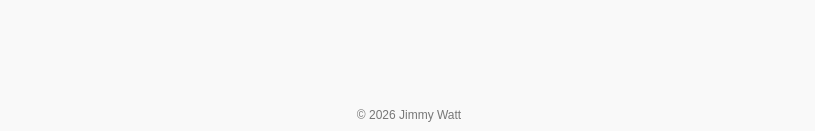
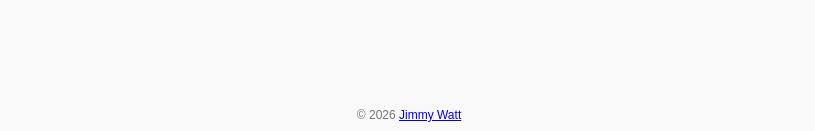
Before and after one commit to jimywat/jimywat.github.io, a Jekyll site: the page built from index.md, in a window 1280 px wide. Shown: the part 766-897 px from the top of the page, without its empty margins (231-1046 px from the left). Built offline with Jekyll 4.4.1, drawn with Linux system fonts in a browser that asks for light colours.

Commit message:
Update default.html

```diff
--- a/_layouts/default.html
+++ b/_layouts/default.html
@@ -43,7 +43,9 @@
   </main>
 
   <footer>
-    <p>&copy; {{ site.time | date: "%Y" }} {{ site.author }}</p>
+    <p>&copy; {{ site.time | date: "%Y" }}
+      <a href="{{ site.social.github }}" target="_blank" rel="noopener noreferrer">{{ site.author }}</a>
+    </p>
   </footer>
 
   <script>
```
